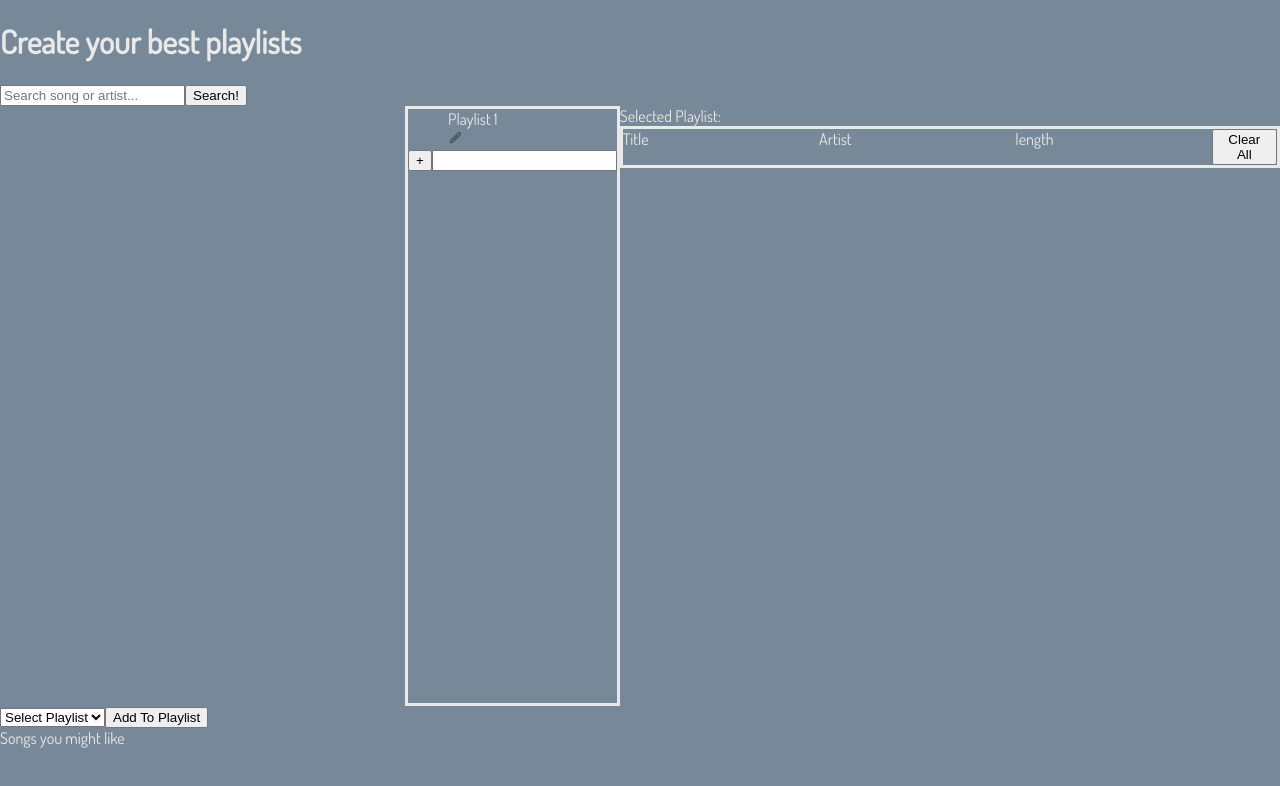
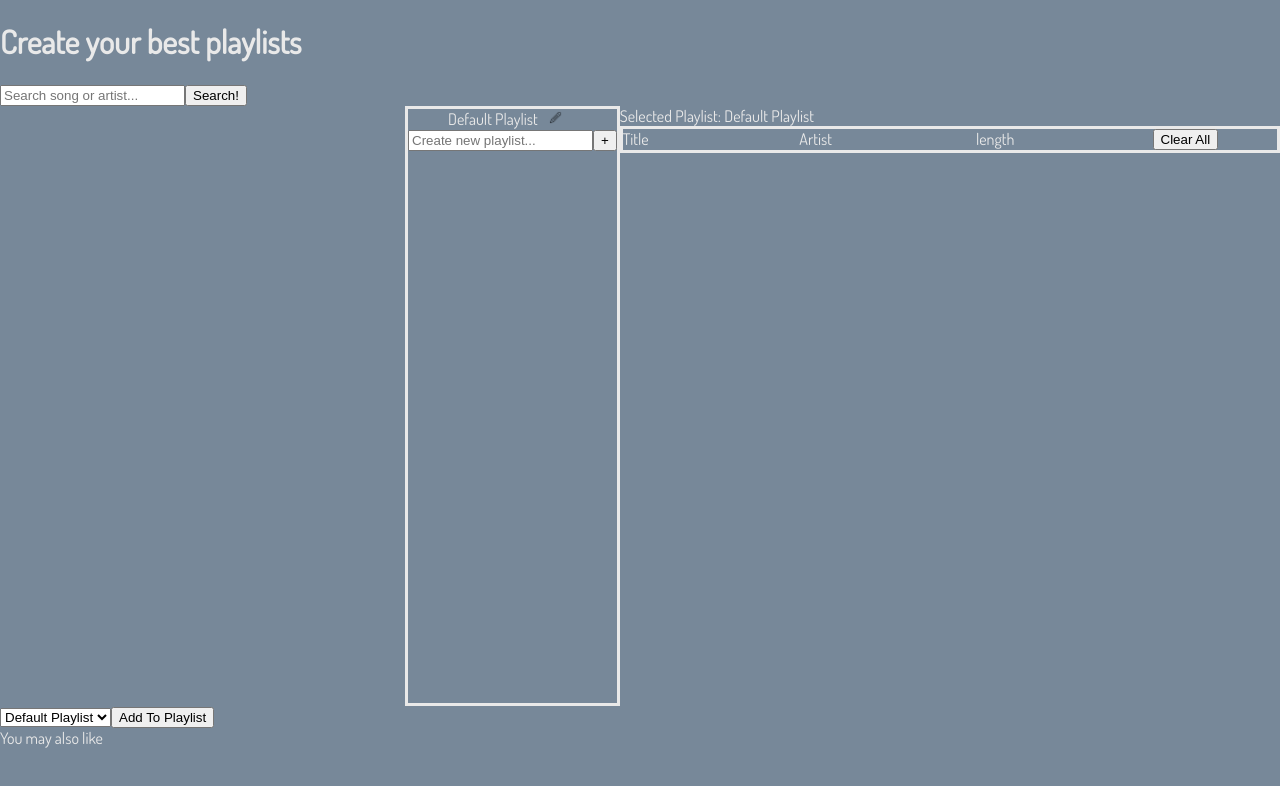
Before and after one commit to justinpjtate1/React.js_Music_UI, a React (Create React App) app in the folder music/: page / in a window 1280 px wide. Shown: the top 786 px of the page. Built offline with nearby package versions, Linux system fonts and the light colour scheme.

Commit message:
last commit today

```diff
--- a/music/src/App.js
+++ b/music/src/App.js
@@ -16,12 +16,12 @@ class App extends Component {
       songsToAddToPlaylist: [],
       playlistSongs: [],
       playlists: [{
-        name: "Playlist 1",
+        name: "Default Playlist",
         songs: []
       }],
       playlistInput: "",
-      playlistSelected: "",
-      playlistDisplayed: "",
+      playlistSelected: 0,
+      playlistDisplayed: 0,
       nameOfPlaylistToDisplay: ""
     }
   }
@@ -186,12 +186,11 @@ class App extends Component {
                             newPlaylistInput={this.newPlaylistInput}
                             playlistToDisplay={this.playlistToDisplay}
                             editPlaylistName={this.editPlaylistName}
-                            nameOfPlaylistToDisplay={this.state.nameOfPlaylistToDisplay}
+                            nameOfPlaylistToDisplay={this.state.playlists[this.state.playlistDisplayed].name}
                             playlistDisplayed={this.state.playlistDisplayed}
         />
       </main>
       <select id="dropdown" onChange={this.updateSelectedPlaylist}>
-        <option value="" defaultValue hidden>Select Playlist</option>
         {allPlaylistDropdowns}
       </select>
       <button onClick={this.addToPlaylist} >Add To Playlist</button>
--- a/music/src/Discovery.js
+++ b/music/src/Discovery.js
@@ -4,7 +4,7 @@ class Discovery extends Component {
     render() {
         return(
             <>
-            <div>Songs you might like</div>
+            <div>You may also like</div>
             </>
         )
     }
--- a/music/src/Playlist-items.js
+++ b/music/src/Playlist-items.js
@@ -17,8 +17,8 @@ function Playlist_items(props) {
             <ul id="playlists">
             {allPlaylists}
             </ul>
+            <input type="text" id="name-playlist" placeholder='Create new playlist...' onChange={(e) => props.newPlaylistInput(e)}/>
             <button onClick={() => props.addNewPlaylist()}>+</button>
-            <input type="text" id="name-playlist" onChange={(e) => props.newPlaylistInput(e)}/>
         </div>
     )
 }
--- a/music/src/index.css
+++ b/music/src/index.css
@@ -8,6 +8,8 @@ body {
   background-color: lightslategray;
   color: rgb(233, 233, 233);
   text-overflow: ellipsis;
+  overflow: hidden;
+  white-space: nowrap;
 }
 
 code {
@@ -40,6 +42,7 @@ code {
 #song-album-search {
   grid-row: 2 / span 2;
   margin: 0;
+  max-width: 90px
 }
 
 #song-artist-search {
@@ -52,7 +55,6 @@ code {
 #song-checkbox-search {
   grid-column: 3;
   grid-row: 1;
-  max-height: 30px;
 }
 
 #playlist-song, #playlist-titles {
@@ -80,11 +82,14 @@ code {
 }
 
 .playlist-item {
-  cursor: pointer
+  cursor: pointer;
+  display: inline-block;
+  margin-right: 10px
 }
 
 li:active {
-  background-color: yellow;
+  background-color: rgb(233, 233, 233);
+  color: lightslategray;
 }
 
 #search-container {
--- a/music/src/playlist-list-item.js
+++ b/music/src/playlist-list-item.js
@@ -2,12 +2,12 @@ import pencil from './edit-pencil.png'
 
 function Playlist_list_items(props) {
         return(
-            <>
+            <div>
             <li className="playlist-item" id={props.value} onClick={(e) => props.playlistToDisplay(e)} >
                 {props.name}
             </li>
             <img className="edit-pencil" id={props.value} src={pencil} onClick={() => props.editPlaylistName(props.value)}/>
-            </>
+            </div>
         )
     }
 
```
